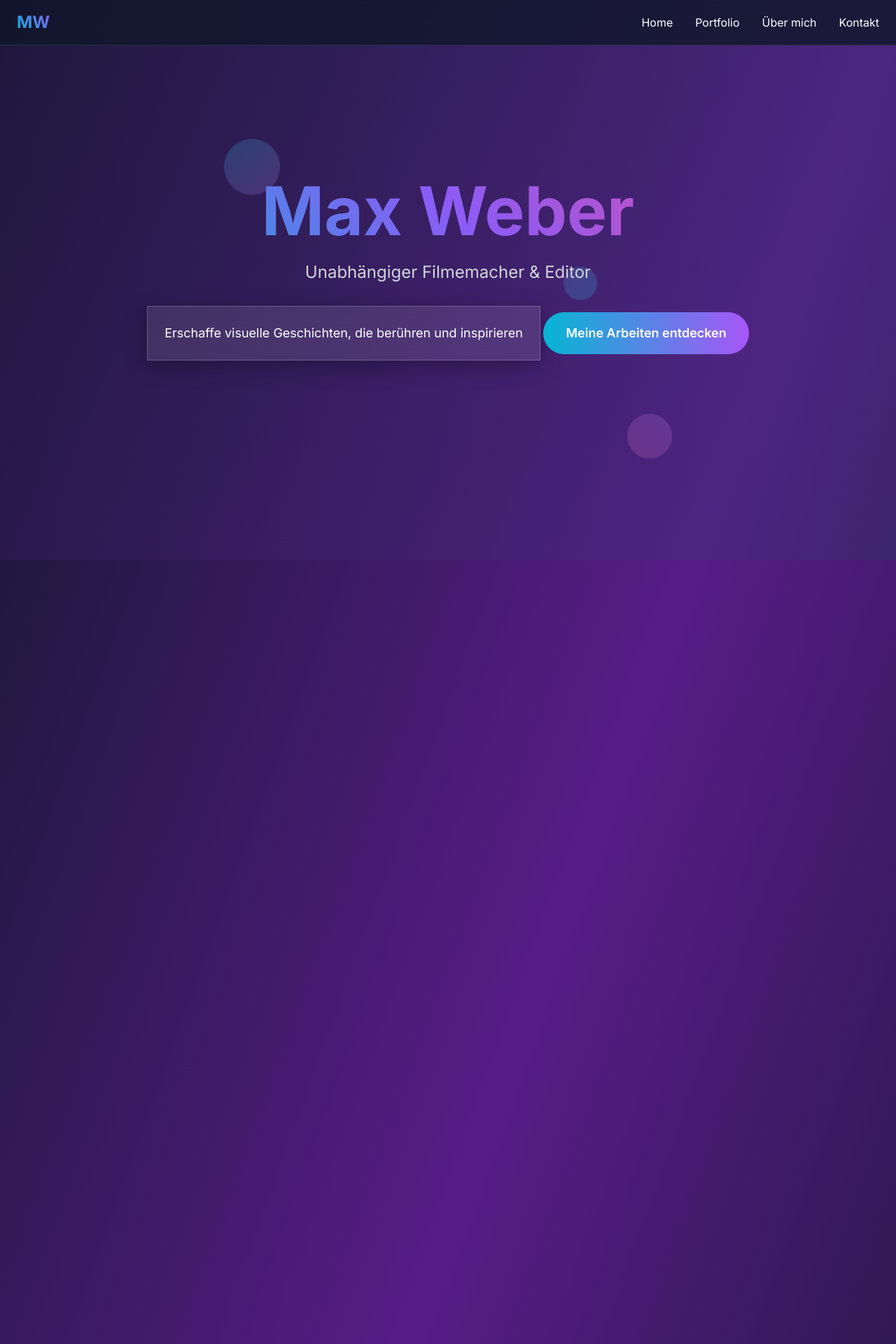
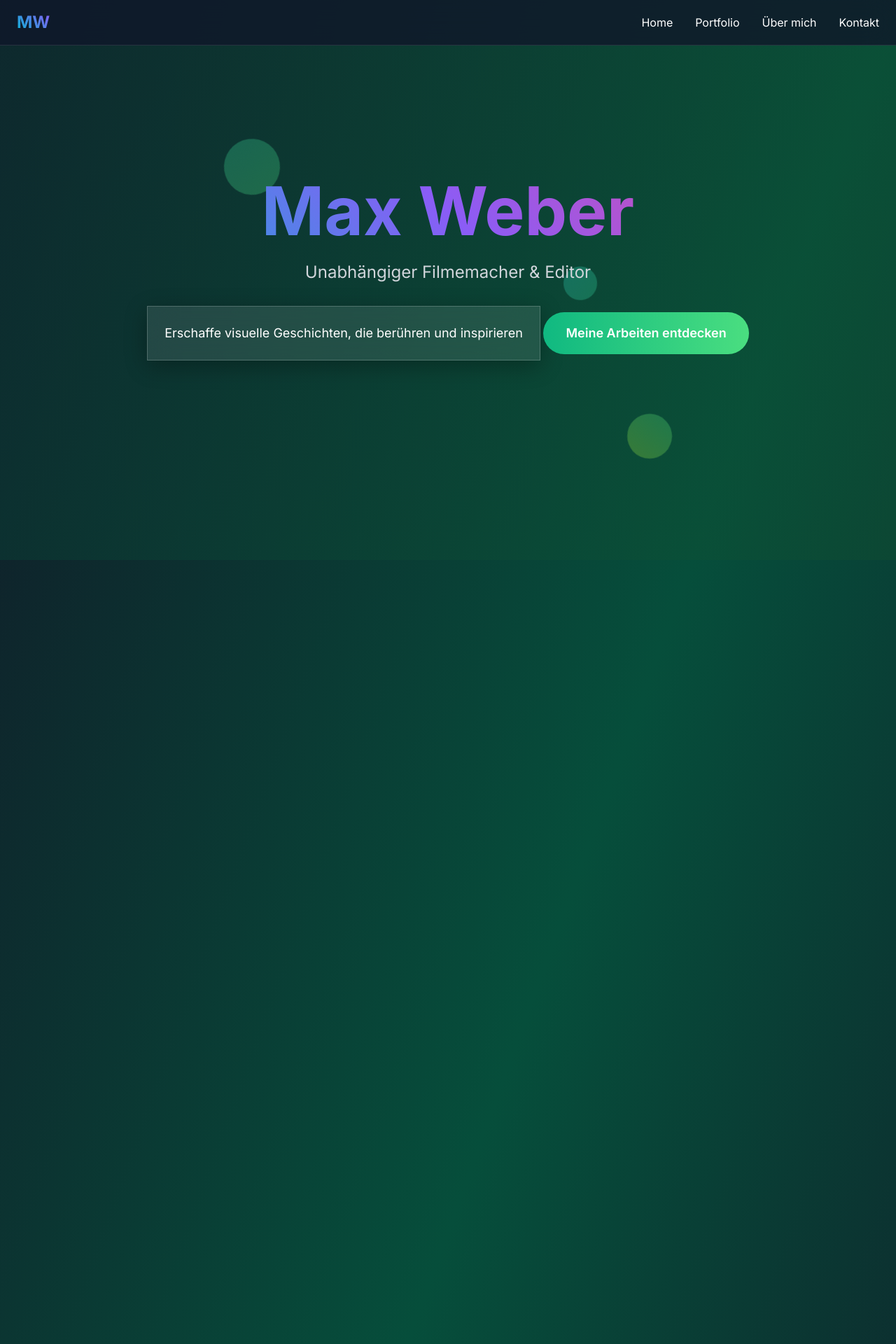
Before and after one commit to KaroKK/Tomasz, a Flask app: page / in a window 1280 px wide. Shown: the top 1920 px of the page at 70% size. Run offline with Flask 3, Linux system fonts and the light colour scheme; some libraries are stand-ins or nearby versions.

Commit message:
Update website with a brighter color scheme and a vibrant green theme
Updates the color palette in index.html, replacing purple/cyan with emerald/green hues.

Replit-Commit-Author: Agent
Replit-Commit-Session-Id: 398cc46d-6bdc-4f18-aaac-76bbcdb4aa82
Replit-Commit-Screenshot-Url: https://storage.googleapis.com/screenshot-production-us-central1/98163e34-7277-460c-b760-1e1d07b06b17/fbf17063-1c1b-466f-8e8b-e4dc4330cc45.jpg

```diff
--- a/templates/index.html
+++ b/templates/index.html
@@ -10,7 +10,7 @@
     <link rel="stylesheet" href="{{ url_for('static', filename='css/style.css') }}">
     <link href="https://cdnjs.cloudflare.com/ajax/libs/font-awesome/6.0.0/css/all.min.css" rel="stylesheet">
 </head>
-<body class="bg-gradient-to-br from-slate-900 via-purple-900 to-slate-900 min-h-screen text-white overflow-x-hidden">
+<body class="bg-gradient-to-br from-gray-900 via-emerald-900 to-gray-900 min-h-screen text-white overflow-x-hidden">
 
     <!-- Navigation -->
     <nav class="fixed top-0 w-full z-50 nav-blur">
@@ -18,10 +18,10 @@
             <div class="flex justify-between items-center">
                 <div class="text-2xl font-bold logo-text">MW</div>
                 <div class="hidden md:flex space-x-8">
-                    <a href="#home" class="nav-link hover:text-cyan-400 transition-colors duration-300">Home</a>
-                    <a href="#portfolio" class="nav-link hover:text-cyan-400 transition-colors duration-300">Portfolio</a>
-                    <a href="#about" class="nav-link hover:text-cyan-400 transition-colors duration-300">Über mich</a>
-                    <a href="#contact" class="nav-link hover:text-cyan-400 transition-colors duration-300">Kontakt</a>
+                    <a href="#home" class="nav-link hover:text-emerald-400 transition-colors duration-300">Home</a>
+                    <a href="#portfolio" class="nav-link hover:text-emerald-400 transition-colors duration-300">Portfolio</a>
+                    <a href="#about" class="nav-link hover:text-emerald-400 transition-colors duration-300">Über mich</a>
+                    <a href="#contact" class="nav-link hover:text-emerald-400 transition-colors duration-300">Kontakt</a>
                 </div>
                 <div class="md:hidden">
                     <button class="mobile-menu-btn text-2xl">
@@ -35,16 +35,16 @@
     <!-- Mobile Menu -->
     <div class="mobile-menu fixed inset-0 z-40 transform translate-x-full transition-transform duration-300 md:hidden">
         <div class="glass-panel h-full w-64 ml-auto p-8 pt-20">
-            <a href="#home" class="block py-4 text-xl hover:text-cyan-400 transition-colors">Home</a>
-            <a href="#portfolio" class="block py-4 text-xl hover:text-cyan-400 transition-colors">Portfolio</a>
-            <a href="#about" class="block py-4 text-xl hover:text-cyan-400 transition-colors">Über mich</a>
-            <a href="#contact" class="block py-4 text-xl hover:text-cyan-400 transition-colors">Kontakt</a>
+            <a href="#home" class="block py-4 text-xl hover:text-emerald-400 transition-colors">Home</a>
+            <a href="#portfolio" class="block py-4 text-xl hover:text-emerald-400 transition-colors">Portfolio</a>
+            <a href="#about" class="block py-4 text-xl hover:text-emerald-400 transition-colors">Über mich</a>
+            <a href="#contact" class="block py-4 text-xl hover:text-emerald-400 transition-colors">Kontakt</a>
         </div>
     </div>
 
     <!-- Hero Section -->
     <section id="home" class="min-h-screen flex items-center justify-center relative">
-        <div class="absolute inset-0 bg-gradient-to-r from-purple-900/20 to-cyan-900/20"></div>
+        <div class="absolute inset-0 bg-gradient-to-r from-emerald-900/30 to-green-900/30"></div>
         <div class="container mx-auto px-6 text-center relative z-10">
             <div class="hero-content">
                 <h1 class="text-6xl md:text-8xl font-bold mb-6 hero-title">
@@ -58,7 +58,7 @@
                         Erschaffe visuelle Geschichten, die berühren und inspirieren
                     </p>
                 </div>
-                <button class="cta-button bg-gradient-to-r from-cyan-500 to-purple-500 px-8 py-4 rounded-full text-lg font-semibold hover:scale-105 transition-transform duration-300">
+                <button class="cta-button bg-gradient-to-r from-emerald-500 to-green-400 px-8 py-4 rounded-full text-lg font-semibold hover:scale-105 transition-transform duration-300">
                     Meine Arbeiten entdecken
                 </button>
             </div>
@@ -66,9 +66,9 @@
 
         <!-- Floating elements -->
         <div class="floating-elements absolute inset-0 pointer-events-none">
-            <div class="floating-element w-20 h-20 bg-gradient-to-br from-cyan-400/20 to-purple-400/20 rounded-full absolute top-1/4 left-1/4"></div>
-            <div class="floating-element w-16 h-16 bg-gradient-to-br from-purple-400/20 to-pink-400/20 rounded-full absolute top-3/4 right-1/4"></div>
-            <div class="floating-element w-12 h-12 bg-gradient-to-br from-cyan-400/20 to-blue-400/20 rounded-full absolute top-1/2 right-1/3"></div>
+            <div class="floating-element w-20 h-20 bg-gradient-to-br from-emerald-400/30 to-green-400/30 rounded-full absolute top-1/4 left-1/4"></div>
+            <div class="floating-element w-16 h-16 bg-gradient-to-br from-green-400/30 to-lime-400/30 rounded-full absolute top-3/4 right-1/4"></div>
+            <div class="floating-element w-12 h-12 bg-gradient-to-br from-emerald-400/30 to-teal-400/30 rounded-full absolute top-1/2 right-1/3"></div>
         </div>
     </section>
 
```
Also changed, not shown: other parts of templates/index.html (+16 -16 lines).
